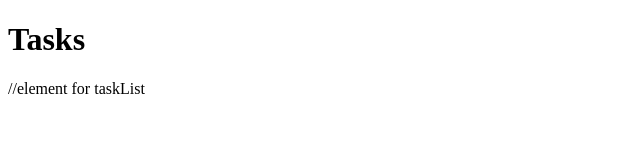
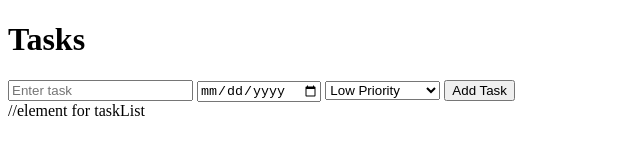
Before and after one commit to jiyamahalavat/WEB-115_FinalProject_Mahalavat, a plain HTML site: page index.html in a window 1280 px wide. Shown: the whole page, without its empty margins (0-640 px from the left). Drawn offline with Linux system fonts and the light colour scheme.

Commit message:
Add input fields and button

```diff
--- a/index.html
+++ b/index.html
@@ -4,6 +4,15 @@
 <script src="script.js"></script>
 
 <h1>Tasks</h1>
+<input type="text" id="taskName" placeholder="Enter task">
+<input type="date" id="dueDate">
+<select id="priority">
+      <option value="Low">Low Priority</option>
+      <option value="Medium">Medium Priority</option>
+      <option value="High">High Priority</option>
+</select>
+<button id="addTaskBtn">Add Task</button>
+  </div>
 <div id="taskList"></div> //element for taskList
 <h2 id="progress"></h3>
 </html>
```
